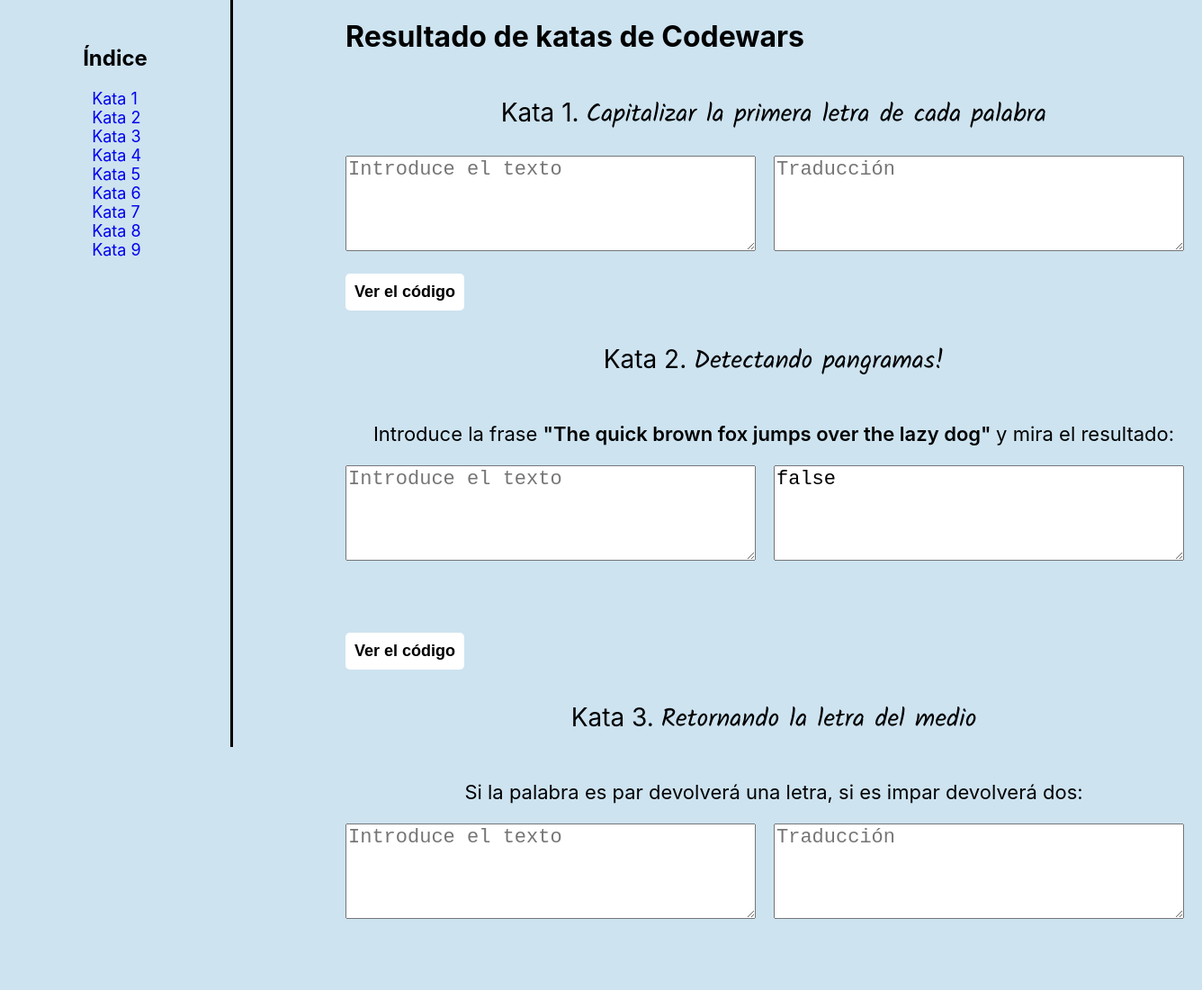
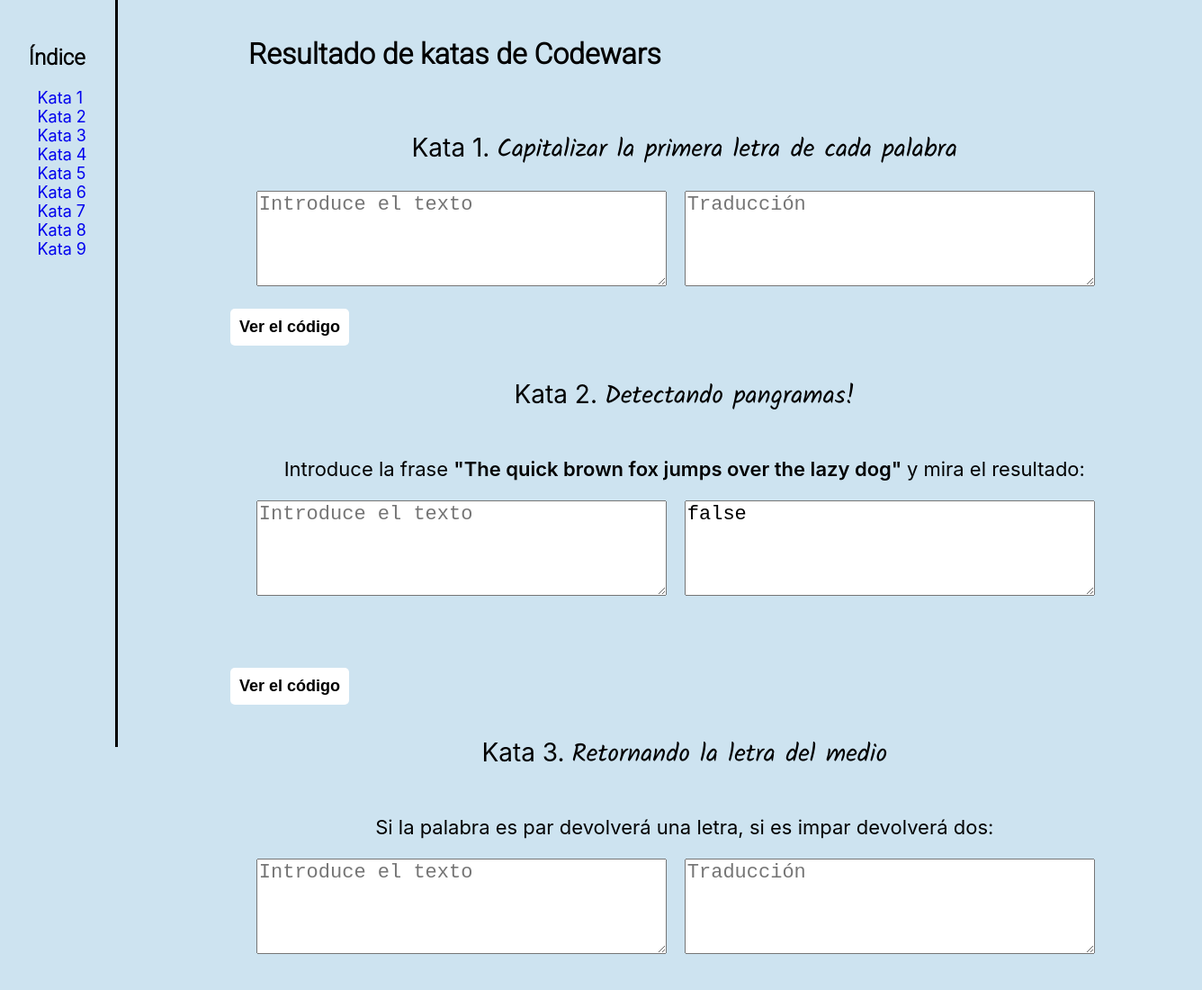
Before and after one commit to nataliamateo/Katas, a React app: page / in a window 1280 px wide. Shown: the top 1100 px of the page at 90% size, 1336 px wide, since content can reach past the window. Built offline with nearby package versions, Linux system fonts and the light colour scheme.

Commit message:
Fixed styles

```diff
--- a/public/index.html
+++ b/public/index.html
@@ -4,7 +4,7 @@
     <meta charset="utf-8" />
     <link rel="icon" href="%PUBLIC_URL%/favicon.ico" />
     <link href="https://fonts.googleapis.com/css2?family=Kalam&display=swap" rel="stylesheet" />
-    <link href="https://fonts.googleapis.com/css2?family=Kalam&display=swap" rel="stylesheet" />
+    <link href="https://fonts.googleapis.com/css2?family=Roboto:wght@300&display=swap" rel="stylesheet" />
     <meta name="viewport" content="width=device-width, initial-scale=1" />
     <meta name="theme-color" content="#000000" />
     <meta name="Katas" content="Katas" />
--- a/src/stylesheets/App.scss
+++ b/src/stylesheets/App.scss
@@ -2,11 +2,14 @@
   display: flex;
   &__container {
     position: absolute;
-    left: 30%;
-  }
-  &--title {
-    font-family: 'Kalam';
-    font-family: 'Roboto', sans-serif;
-    padding: 40px 40px;
+    left: 20%;
+
+    @media all and (min-width: 2560px) {
+      left: 30%;
+    }
+    &--title {
+      font-family: 'Roboto', sans-serif;
+      padding: 20px;
+    }
   }
 }
--- a/src/stylesheets/Header.scss
+++ b/src/stylesheets/Header.scss
@@ -4,15 +4,21 @@
   display: flex;
   padding-top: 30px;
   border-right: 3px black solid;
-  width: 20vw;
+  width: 10vw;
   display: flex;
   justify-content: center;
+  @media all and (min-width: 2560px) {
+    width: 20vw;
+  }
   &__nav {
     padding: 0 30px;
   }
 }
 
 .nav {
+  &__title {
+    font-family: 'Roboto', sans-serif;
+  }
   &__list {
     list-style: none;
     padding-left: 10px;
```
